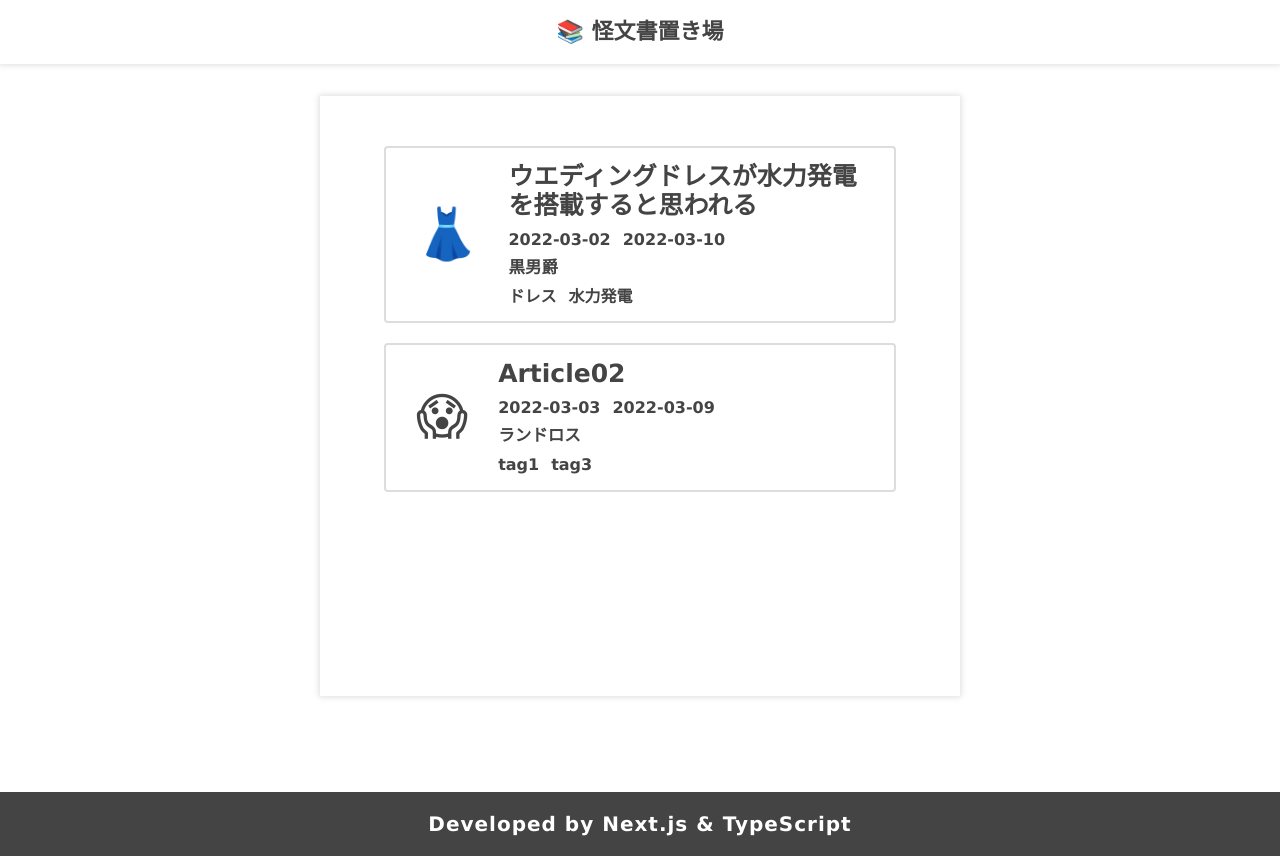
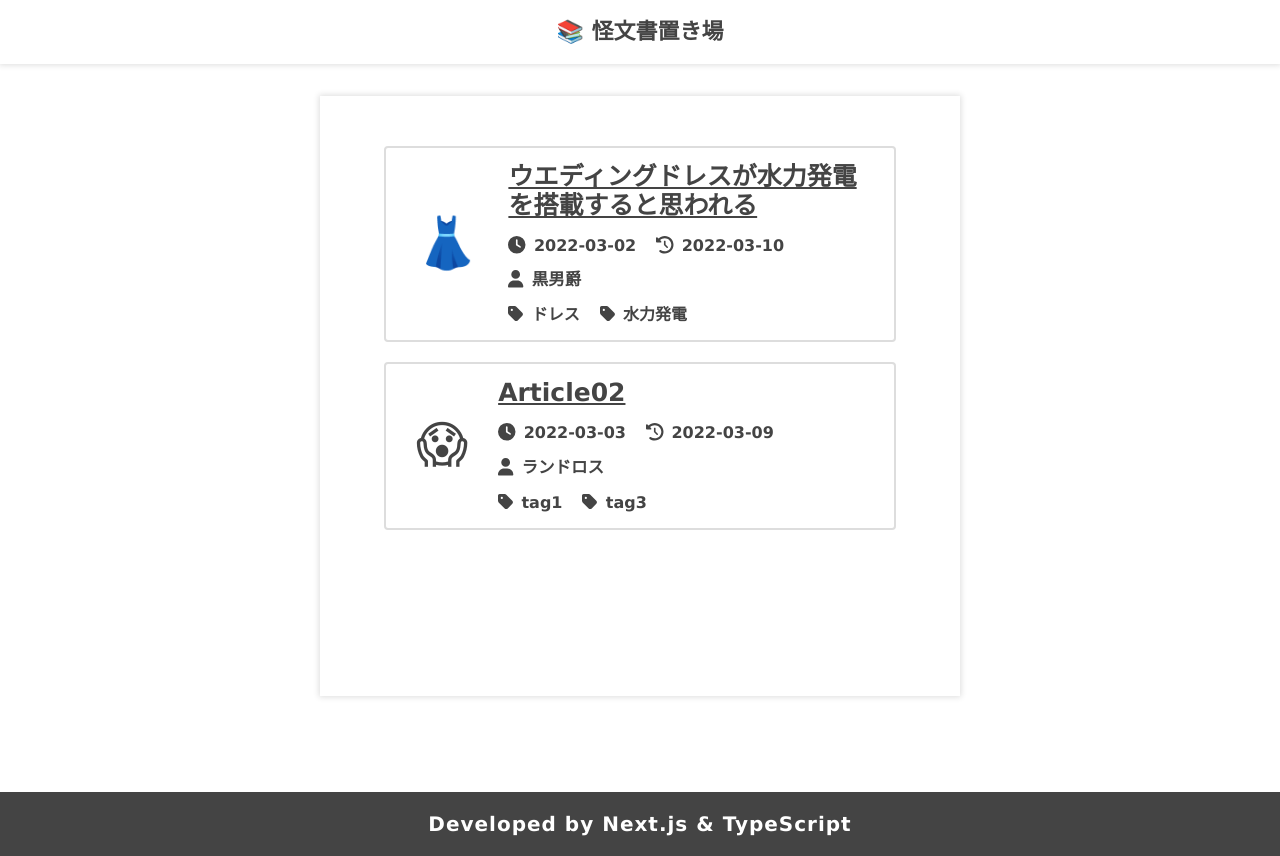
Before and after one commit to kento-yoshidu/_old, a Next.js app: page / in a window 1280 px wide. Built offline with nearby package versions, Linux system fonts and the light colour scheme.

Commit message:
🎨 #39 PostListのデザイン修正

```diff
--- a/src/components/postList.tsx
+++ b/src/components/postList.tsx
@@ -1,8 +1,17 @@
 import React from "react"
+import Link from "next/link"
+
+import { FontAwesomeIcon } from "@fortawesome/react-fontawesome"
+import {
+  faClock,
+  faClockRotateLeft,
+  faUser,
+  faTag
+} from "@fortawesome/free-solid-svg-icons"
+
+import { Item } from "../types/types"
 
 import * as Styles from "../styles/postList.module.scss"
-
-import { Item } from "../types/types"
 
 interface Props {
   allPosts: Item[]
@@ -15,17 +24,42 @@ export const PostList: React.VFC<Props> = ({ allPosts }) => (
         className={Styles.listItem}
         key={`${post.title}key`}
       >
-        <p className={Styles.icon}>{post.icon}</p>
+        <p className={Styles.mainIcon}>{post.icon}</p>
 
         <div className={Styles.wrapper}>
-          <h2 className={Styles.postTitle}>{post.title}</h2>
+          <Link
+            href={`/blog/${post.slug}`}
+          >
+            <a className={Styles.postTitle}>
+              {post.title}
+            </a>
+          </Link>
 
           <div className={Styles.dateWrapper}>
-            <time className={Styles.date}>{post.date}</time>
-            <time className={Styles.date}>{post.update}</time>
+            <time className={Styles.date}>
+              <FontAwesomeIcon
+                icon={faClock}
+                className={Styles.icon}
+              />
+              {post.date}
+            </time>
+
+            <time className={Styles.date}>
+              <FontAwesomeIcon
+                icon={faClockRotateLeft}
+                className={Styles.icon}
+              />
+              {post.update}
+            </time>
           </div>
 
-          <p className={Styles.author}>{post.author}</p>
+          <p className={Styles.author}>
+            <FontAwesomeIcon
+              icon={faUser}
+              className={Styles.icon}
+            />
+            {post.author}
+          </p>
 
           <ul className={Styles.tagList}>
             {post.tags.map((tag) => (
@@ -33,6 +67,10 @@ export const PostList: React.VFC<Props> = ({ allPosts }) => (
                 key={`${post}${tag}`}
                 className={Styles.tag}
               >
+                <FontAwesomeIcon
+                  icon={faTag}
+                  className={Styles.icon}
+                />
                 {tag}
               </li>
             ))}
--- a/src/scss/_global.scss
+++ b/src/scss/_global.scss
@@ -1,4 +1,8 @@
 @import "./reset.scss";
+
+:root {
+  --main-color: blue;
+}
 
 html {
   color: #444;
--- a/src/styles/postList.module.scss
+++ b/src/styles/postList.module.scss
@@ -13,7 +13,7 @@
   border-radius: 4px;
 }
 
-.icon {
+.mainIcon {
   margin-right: 3rem;
   font-size: 5rem;
 }
@@ -21,19 +21,26 @@
 .wrapper {
   display: flex;
   flex-direction: column;
-  gap: 10px;
+  gap: 15px;
 }
 
 .postTitle {
+  color: #444;
   font-size: 2.5rem;
+  font-weight: bold;
+
+  &:hover {
+    color: var(--main-color);
+  }
 }
 
 .dateWrapper {
   font-size: 1.6rem;
   font-weight: 900;
-  .date {
-    margin-right: 12px;
-  }
+}
+
+.date {
+  margin-right: 20px;
 }
 
 .author {
@@ -47,7 +54,12 @@
 }
 
 .tag {
-  margin-right: 12px;
+  margin-right: 20px;
   font-size: 1.6rem;
   font-weight: 900;
 }
+
+.icon {
+  margin-right: 8px;
+  font-size: 1.75rem;
+}
--- a/src/styles/postList.module.scss.d.ts
+++ b/src/styles/postList.module.scss.d.ts
@@ -1,8 +1,8 @@
 export const author: string;
 export const date: string;
 export const dateWrapper: string;
-export const icon: string;
 export const listItem: string;
+export const mainIcon: string;
 export const postList: string;
 export const postTitle: string;
 export const tag: string;
```
Also changed, not shown: .stylelintrc.json.
